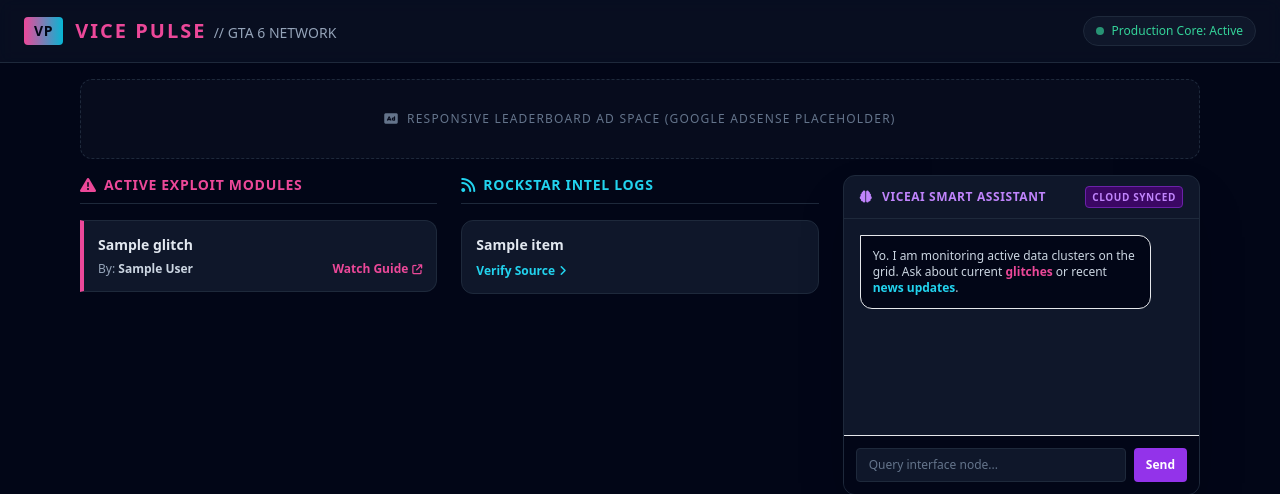
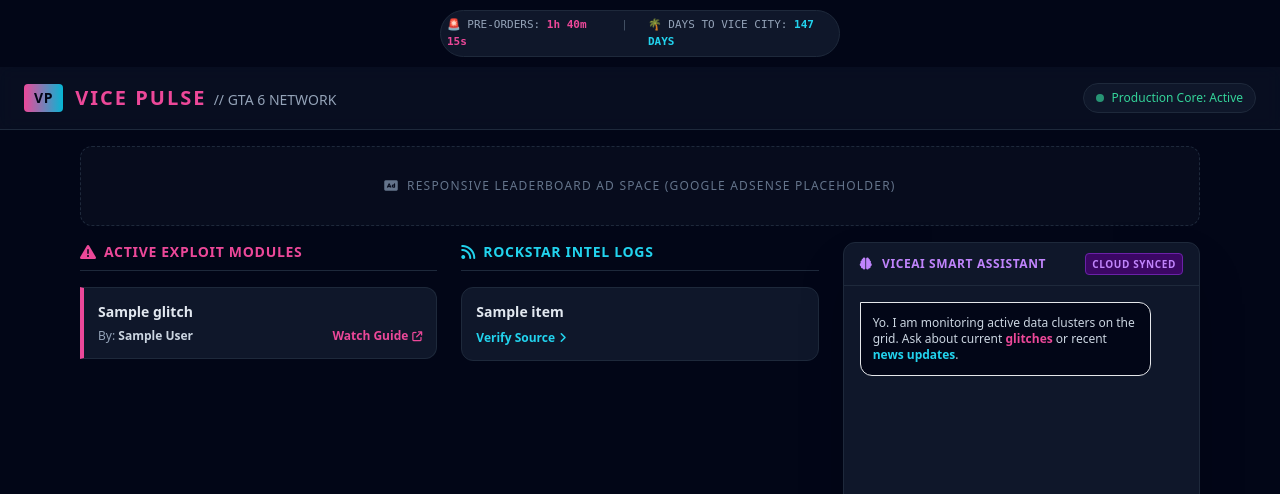
Before and after one commit to samwells333/vice-pulse, a Flask app: template templates/index.html in a window 1280 px wide. Shown: the top 494 px of the page. Run offline with Flask 3, Linux system fonts and the light colour scheme; the template is opened without the code that fills it: most values are stand-ins (such as "Sample title", 1, 10 or a date in 2020); some libraries are stand-ins or nearby versions.

Commit message:
manual countdown drop

```diff
--- a/templates/index.html
+++ b/templates/index.html
@@ -1,5 +1,10 @@
 <!DOCTYPE html>
 <html lang="en">
+<div style="display: flex; justify-content: center; gap: 20px; font-family: monospace; background: #0f172a; border: 1px solid #1e293b; padding: 6px; border-radius: 9999px; font-size: 11px; margin: 10px auto; max-width: 400px;">
+    <div style="color: #94a3b8;">🚨 PRE-ORDERS: <span id="preorder-timer" style="color: #ec4899; font-weight: bold;">CALCULATING...</span></div>
+    <div style="color: #475569;">|</div>
+    <div style="color: #94a3b8;">🌴 DAYS TO VICE CITY: <span id="launch-timer" style="color: #22d3ee; font-weight: bold;">CALCULATING...</span></div>
+</div>
 <head>
     <meta charset="UTF-8">
     <meta name="viewport" content="width=device-width, initial-scale=1.0">
@@ -169,3 +174,28 @@
 </script>
 </body>
 </html>
+<script>
+function updateGridTimers() {
+    const now = new Date().getTime();
+    const preOrderTarget = new Date("Jun 25, 2026 00:00:00").getTime();
+    const launchTarget = new Date("Nov 19, 2026 00:00:00").getTime();
+    const preDist = preOrderTarget - now;
+    const launchDist = launchTarget - now;
+    if (preDist <= 0) {
+        document.getElementById("preorder-timer").innerText = "LIVE NOW";
+    } else {
+        const h = Math.floor((preDist % (1000 * 60 * 60 * 24)) / (1000 * 60 * 60));
+        const m = Math.floor((preDist % (1000 * 60 * 60)) / (1000 * 60));
+        const s = Math.floor((preDist % (1000 * 60)) / 1000);
+        document.getElementById("preorder-timer").innerText = `${h}h ${m}m ${s}s`;
+    }
+    if (launchDist <= 0) {
+        document.getElementById("launch-timer").innerText = "GAME LIVE";
+    } else {
+        const dL = Math.floor(launchDist / (1000 * 60 * 60 * 24));
+        document.getElementById("launch-timer").innerText = `${dL} DAYS`;
+    }
+}
+setInterval(updateGridTimers, 1000);
+updateGridTimers();
+</script>
```
